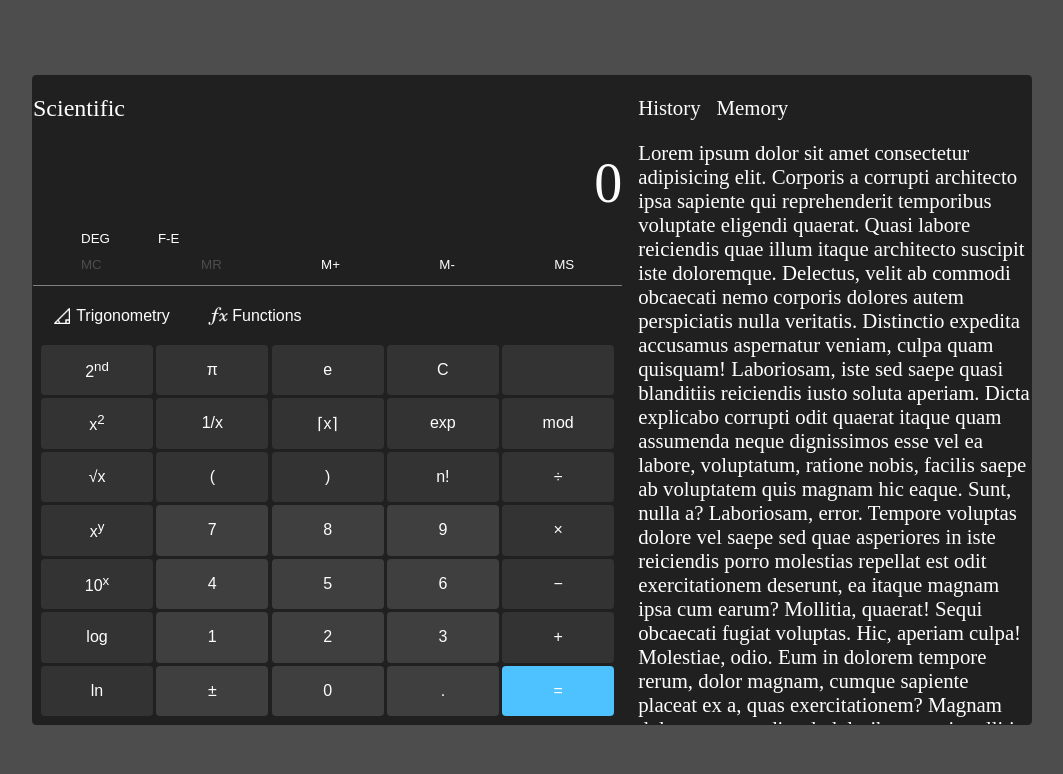
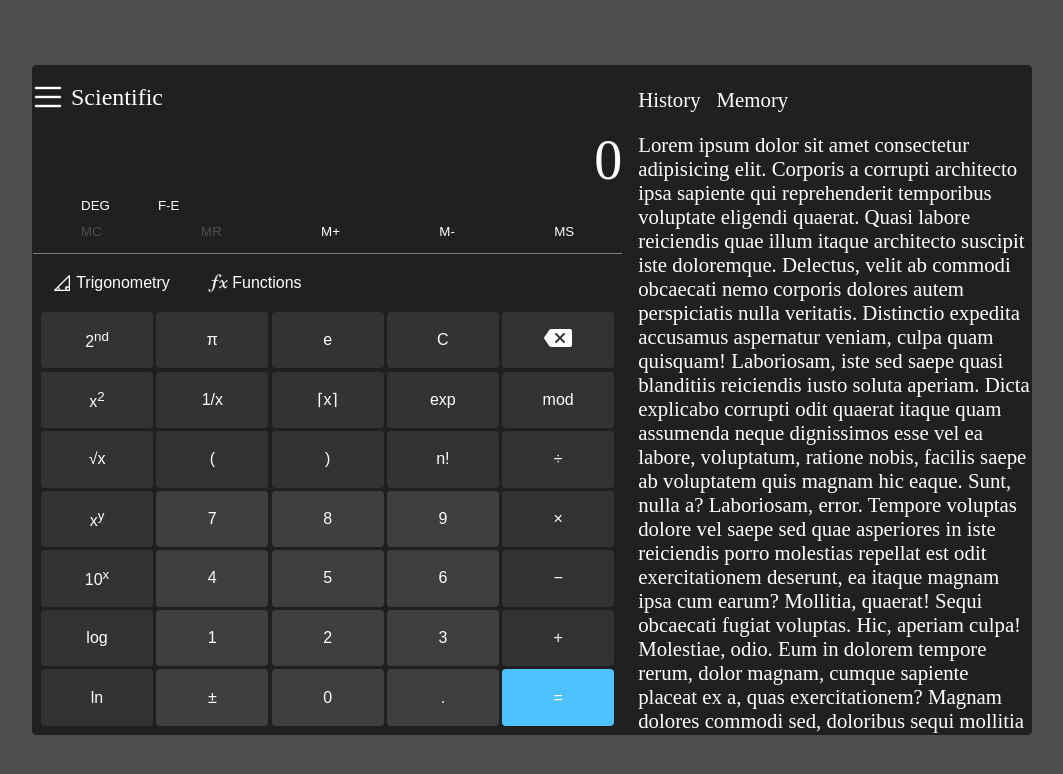
Before and after one commit to krish-patel-simform/lms-calculator, a plain HTML site: page index.html in a window 1280 px wide. Shown: the whole page, without its empty margins (108-1171 px from the left). Drawn offline with Linux system fonts and the light colour scheme.

Commit message:
feat:Adds Eraser icon and hamburger icon

```diff
--- a/index.html
+++ b/index.html
@@ -17,6 +17,7 @@
                 <!-- hamburger -->
                 <div class="calculator-screen__hamburger">
                     <!-- hamburger logo -->
+                     <img src="./icons/icons8-menu-30.png" alt="hamburger"/>
 
                     <p>Scientific</p>
                 </div>
@@ -63,10 +64,10 @@
                 <div class="calculator-operation__buttons">
 
                     <button class="btn">2<sup>nd</sup</button>
-                    <button class="btn">&pi;    </button>
+                    <button class="btn">&pi;</button>
                     <button class="btn">e</button>
                     <button class="btn">C</button>
-                    <button class="btn"></button>
+                    <button class="btn"><img src="./icons/icons8-remove-30.png" alt="Erase" /></button>
                     <button class="btn">x<sup>2</sup></button>
                     <button class="btn">1/x</button>
                     <button class="btn">⌈x⌉</button>
```
Also changed, not shown: icons/icons8-menu-30.png (added), icons/icons8-remove-30.png (added), icons/icons8-trigonometry-60.png (deleted).
